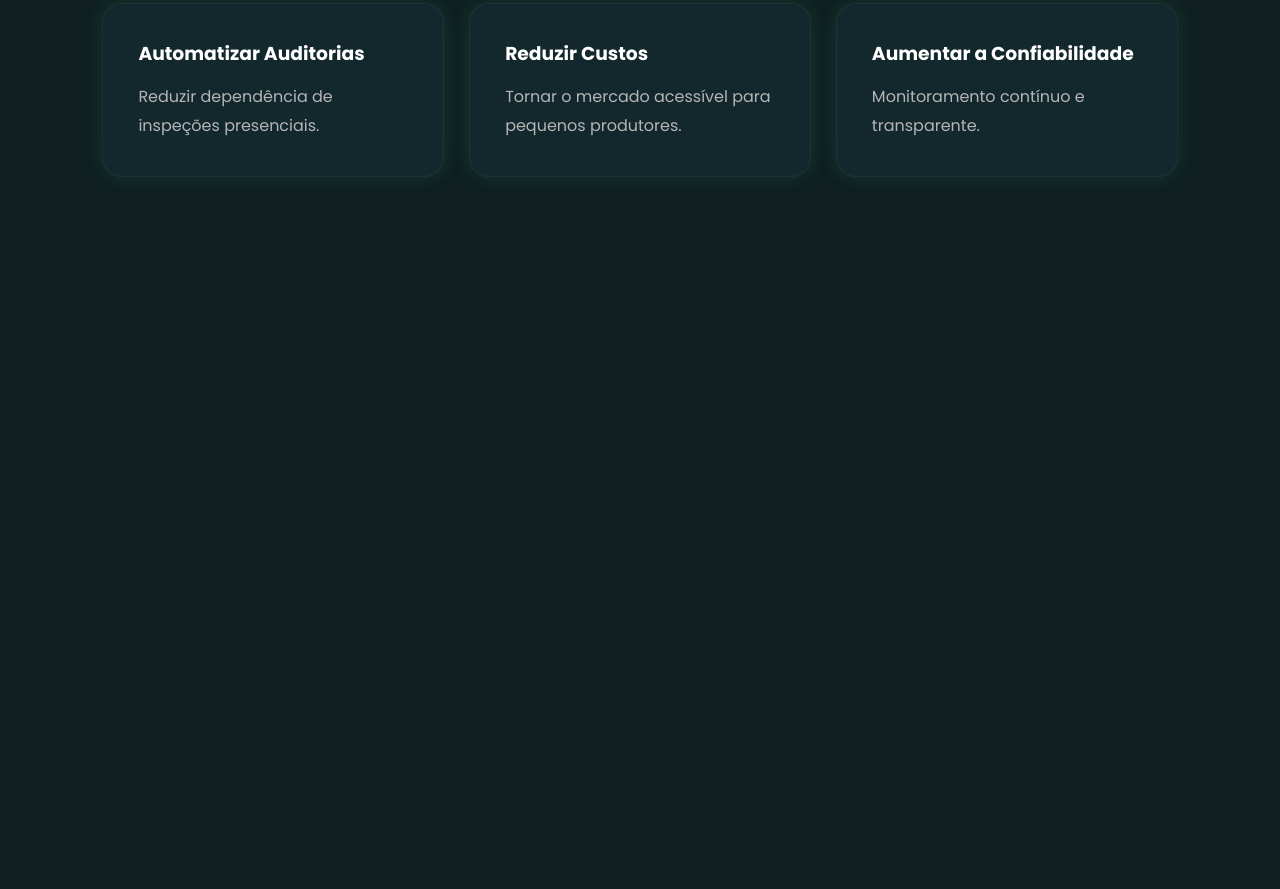
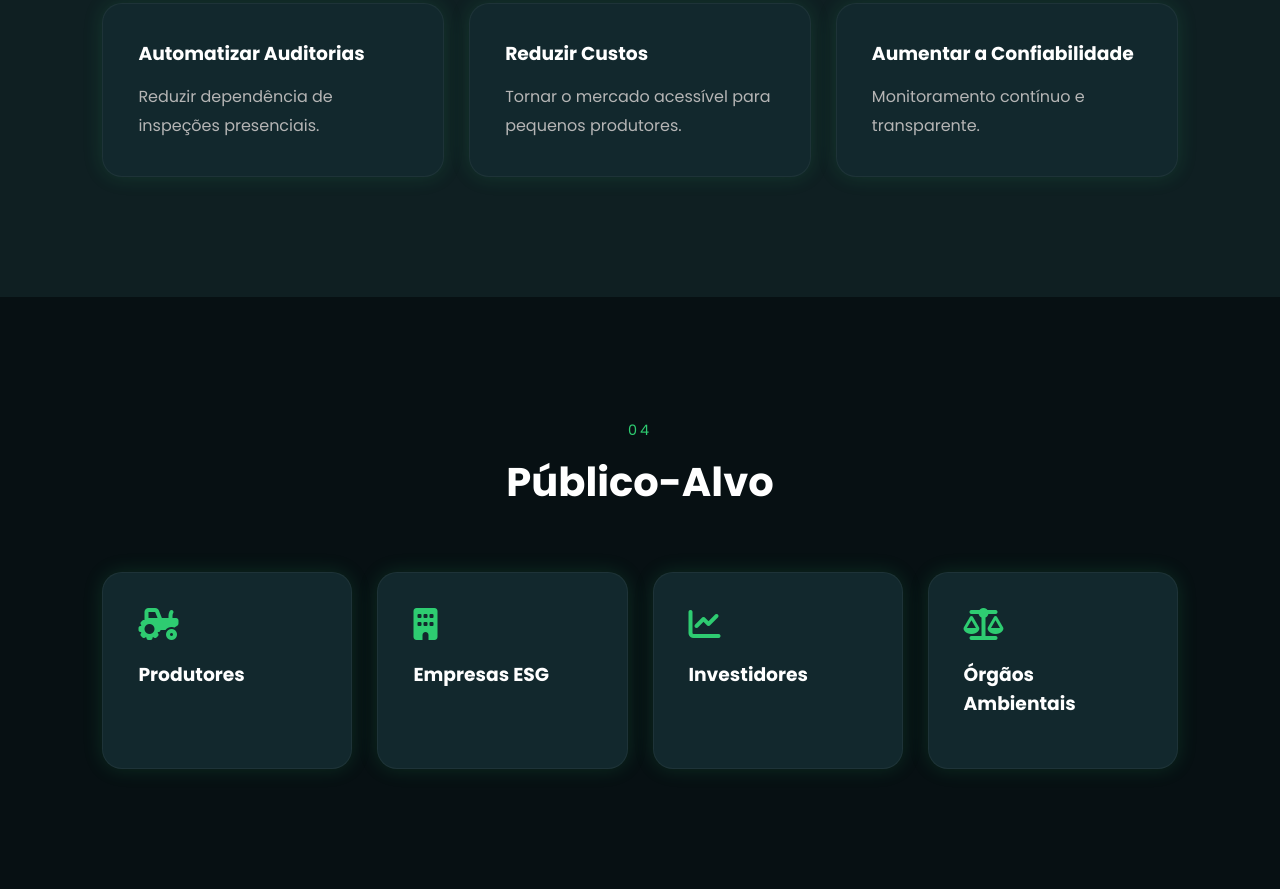
Before and after one commit to Green-Trust-1ESPQ/GS-WebDevelopment-1ESPQ-GreenTrust, a plain HTML site: page index.html in a window 1280 px wide. Shown: the part 2428-3317 px from the top of the page. Before the commit the page ends 2725 px from the top, so only its background shows below. Drawn offline with Linux system fonts and the light colour scheme.

Commit message:
Feature: Sessão explicativa do público alvo

```diff
--- a/index.html
+++ b/index.html
@@ -190,5 +190,39 @@
 
     </section>
 
+    <!-- ================= Público-Alvo  ================= -->
+    <section id="publico" class="section dark">
+
+        <div class="section-title">
+            <span>04</span>
+            <h2>Público-Alvo</h2>
+        </div>
+
+        <div class="grid-4">
+
+            <div class="card">
+                <i class="fa-solid fa-tractor"></i>
+                <h3>Produtores</h3>
+            </div>
+
+            <div class="card">
+                <i class="fa-solid fa-building"></i>
+                <h3>Empresas ESG</h3>
+            </div>
+
+            <div class="card">
+                <i class="fa-solid fa-chart-line"></i>
+                <h3>Investidores</h3>
+            </div>
+
+            <div class="card">
+                <i class="fa-solid fa-scale-balanced"></i>
+                <h3>Órgãos Ambientais</h3>
+            </div>
+
+        </div>
+
+    </section>
+
 </body>
 </html>
```
Also changed, not shown: style.css (line endings or trailing spaces).
